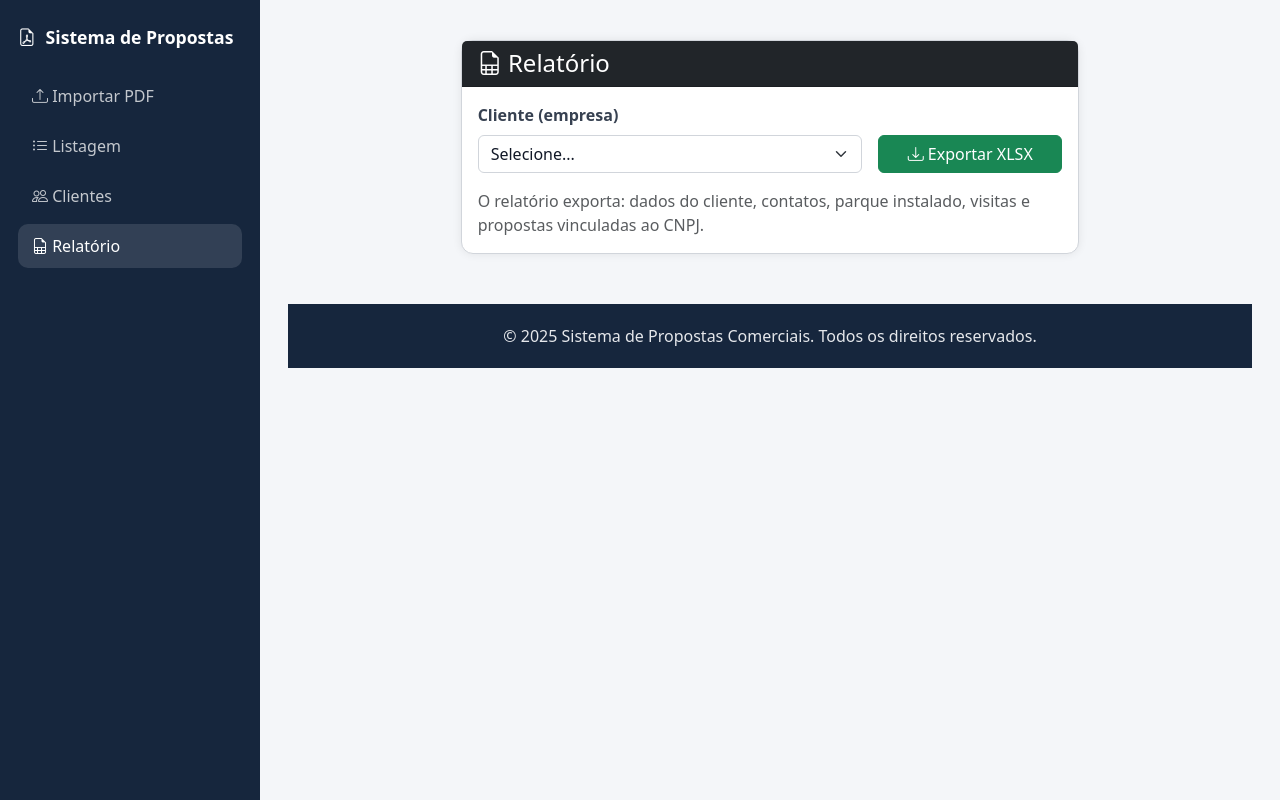
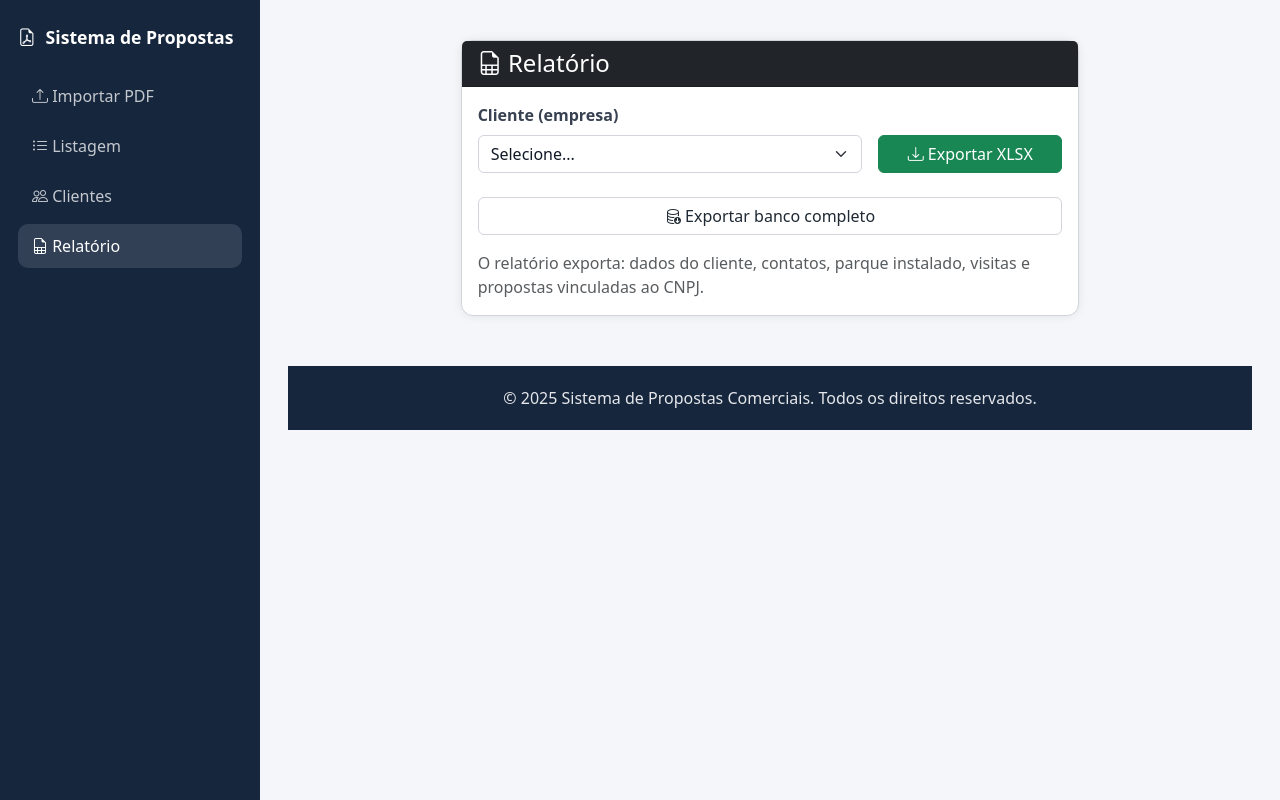
Before and after one commit to mpereira356/propostas-system, a Flask app: page /relatorio in a window 1280 px wide. Run offline with Flask 3, Linux system fonts and the light colour scheme.

Commit message:
botao_export_db

```diff
--- a/app.py
+++ b/app.py
@@ -684,6 +684,21 @@ def relatorio_export():
                      mimetype='application/vnd.openxmlformats-officedocument.spreadsheetml.sheet')
 
 
+@app.route('/relatorio/export_db')
+def relatorio_export_db():
+    """Exporta o banco SQLite completo"""
+    db_path = os.path.join(app.instance_path, 'database.db')
+    if not os.path.exists(db_path):
+        flash('Banco de dados nao encontrado.', 'error')
+        return redirect(url_for('relatorio'))
+    return send_file(
+        db_path,
+        mimetype='application/x-sqlite3',
+        as_attachment=True,
+        download_name='database.db'
+    )
+
+
 @app.route('/clientes/novo', methods=['GET', 'POST'])
 def clientes_novo():
     """Cadastro de novos clientes"""
--- a/templates/relatorio.html
+++ b/templates/relatorio.html
@@ -28,6 +28,13 @@
                         </button>
                     </div>
                 </form>
+                <div class="row g-3 mt-2">
+                    <div class="col-12">
+                        <a href="{{ url_for('relatorio_export_db') }}" class="btn btn-outline-secondary w-100">
+                            <i class="bi bi-database-down"></i> Exportar banco completo
+                        </a>
+                    </div>
+                </div>
                 <p class="text-muted mt-3 mb-0">
                     O relatório exporta: dados do cliente, contatos, parque instalado, visitas e propostas vinculadas ao CNPJ.
                 </p>
```
